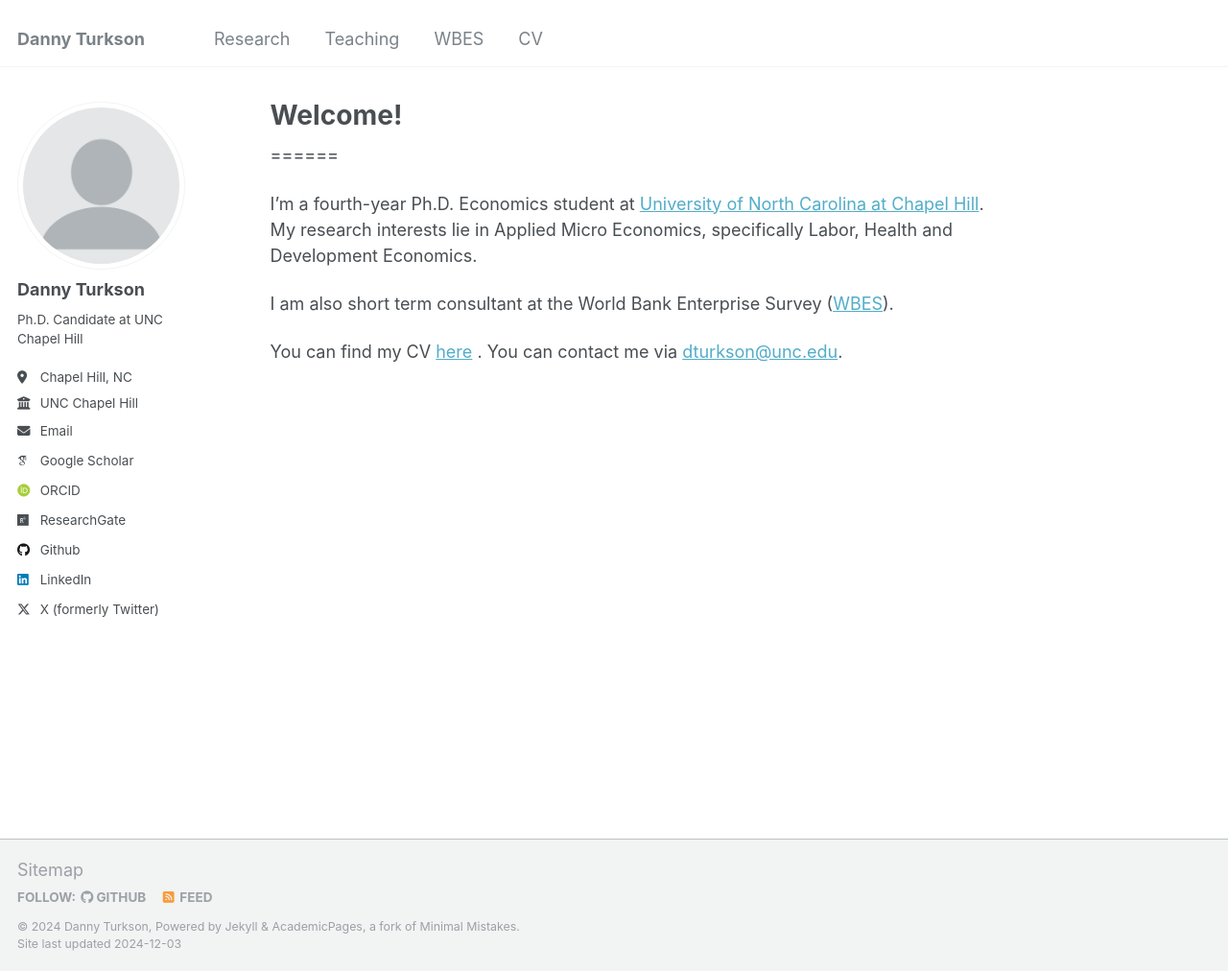
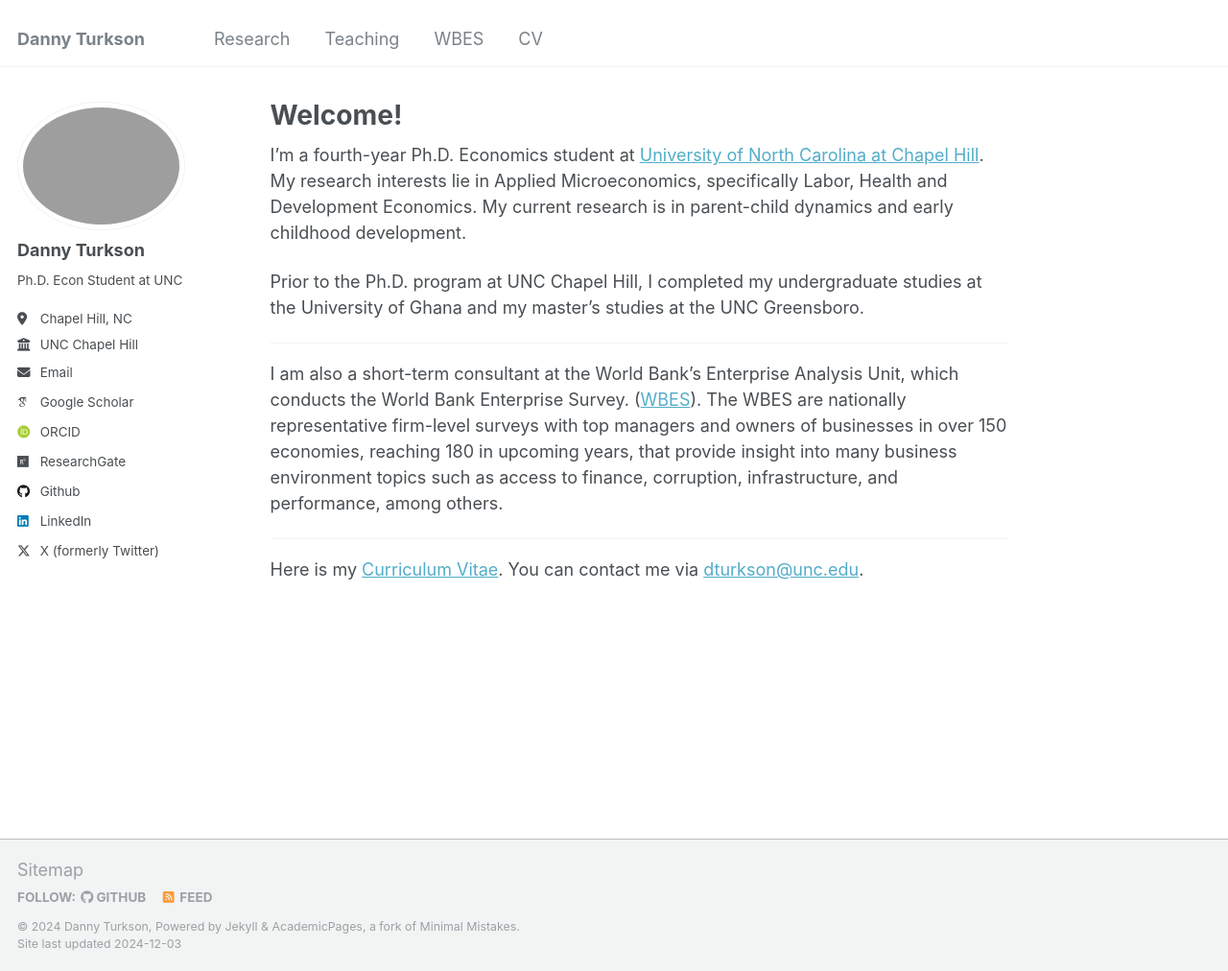
Before and after one commit to JonathanMcMills/JonathanMcMills.github.io, a Jekyll site: the page built from _pages/about.md, in a window 1280 px wide and 1012 px high. Shown: the whole window at 96% size. Built offline with Jekyll 4.4.1, drawn with Linux system fonts in a browser that asks for light colours; some web fonts are replaced.

Commit message:
Bio page update

```diff
--- a/_config.yml
+++ b/_config.yml
@@ -21,10 +21,10 @@ repository               : "dannyturkson/dannyturkson.github.io"
 #               Additional customization can be done by editing /_includes/author-profile.html
 author:
   # Biographic information
-  avatar           : "profile.png"
+  avatar           : "profile.JPG"
   name             : "Danny Turkson"
   pronouns         : # example: "she/her"
-  bio              : "Ph.D. Candidate at UNC Chapel Hill"
+  bio              : "Ph.D. Econ Student at UNC"
   location         : "Chapel Hill, NC"
   employer         : "UNC Chapel Hill"
   uri              : # URL
--- a/_pages/about.md
+++ b/_pages/about.md
@@ -7,12 +7,14 @@ redirect_from:
   - /about.html
 ---
 
+I'm a fourth-year Ph.D. Economics student at [University of North Carolina at Chapel Hill](https://econ.unc.edu/graduate). My research interests lie in Applied Microeconomics, specifically Labor, Health and Development Economics. My current research is in parent-child dynamics and early childhood development.
 
-======
+Prior to the Ph.D. program at UNC Chapel Hill, I completed my undergraduate studies at the University of Ghana and my master’s studies at the UNC Greensboro.
 
-I'm a fourth-year Ph.D. Economics student at [University of North Carolina at Chapel Hill](https://econ.unc.edu/graduate). My research interests lie in Applied Micro Economics, specifically Labor, Health and Development Economics.
+---
 
-I am also short term consultant at the World Bank Enterprise Survey ([WBES](https://www.enterprisesurveys.org/en/enterprisesurveys)).
+I am also a short-term consultant at the World Bank’s Enterprise Analysis Unit, which conducts the World Bank Enterprise Survey. ([WBES](https://www.enterprisesurveys.org/en/enterprisesurveys)). The WBES are nationally representative firm-level surveys with top managers and owners of businesses in over 150 economies, reaching 180 in upcoming years, that provide insight into many business environment topics such as access to finance, corruption, infrastructure, and performance, among others.
 
+---
 
-You can find my CV [here](/files/2024-12-02_dturkson_CV.pdf)  . You can contact me via [dturkson@unc.edu](mailto:dturkson@unc.edu).
+Here is my [Curriculum Vitae](/files/2024-12-02_dturkson_CV.pdf). You can contact me via [dturkson@unc.edu](mailto:dturkson@unc.edu).
```
Also changed, not shown: 4 other files.
